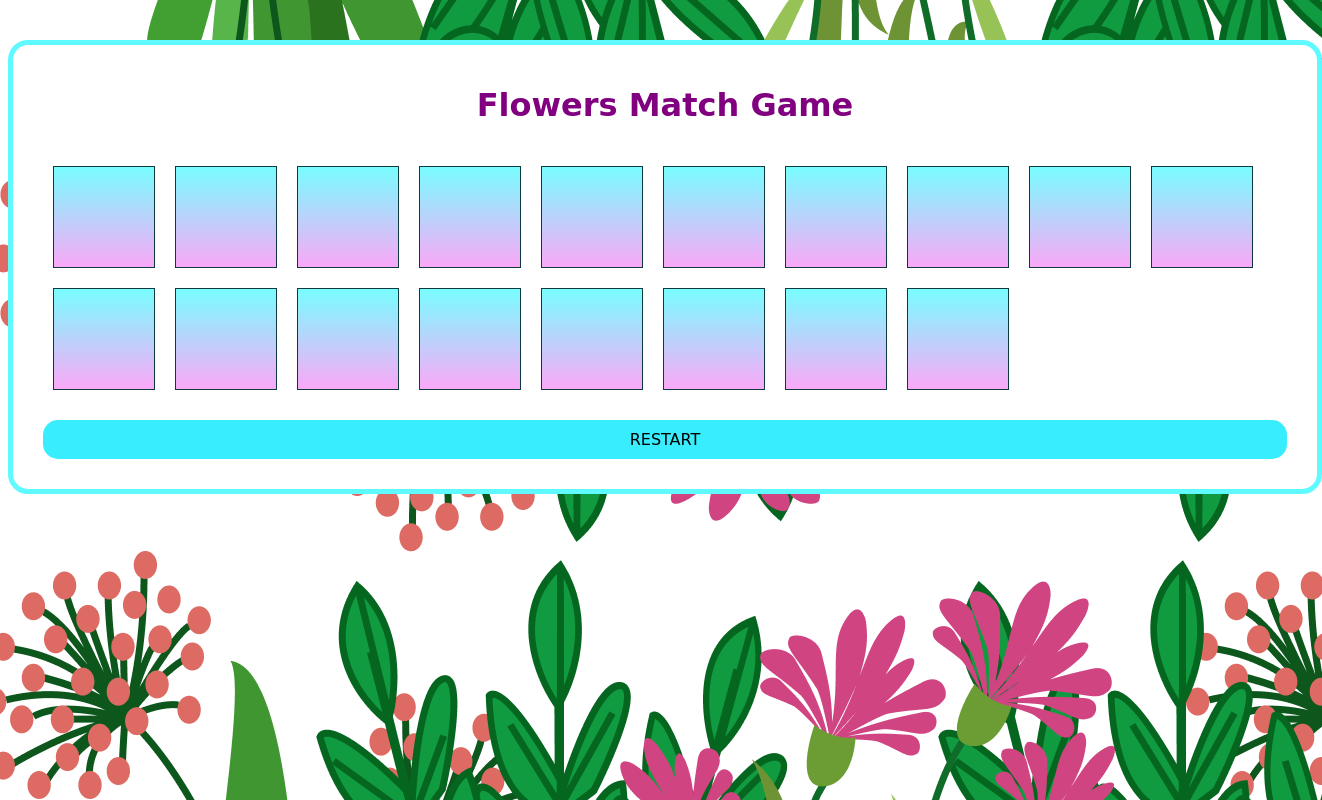
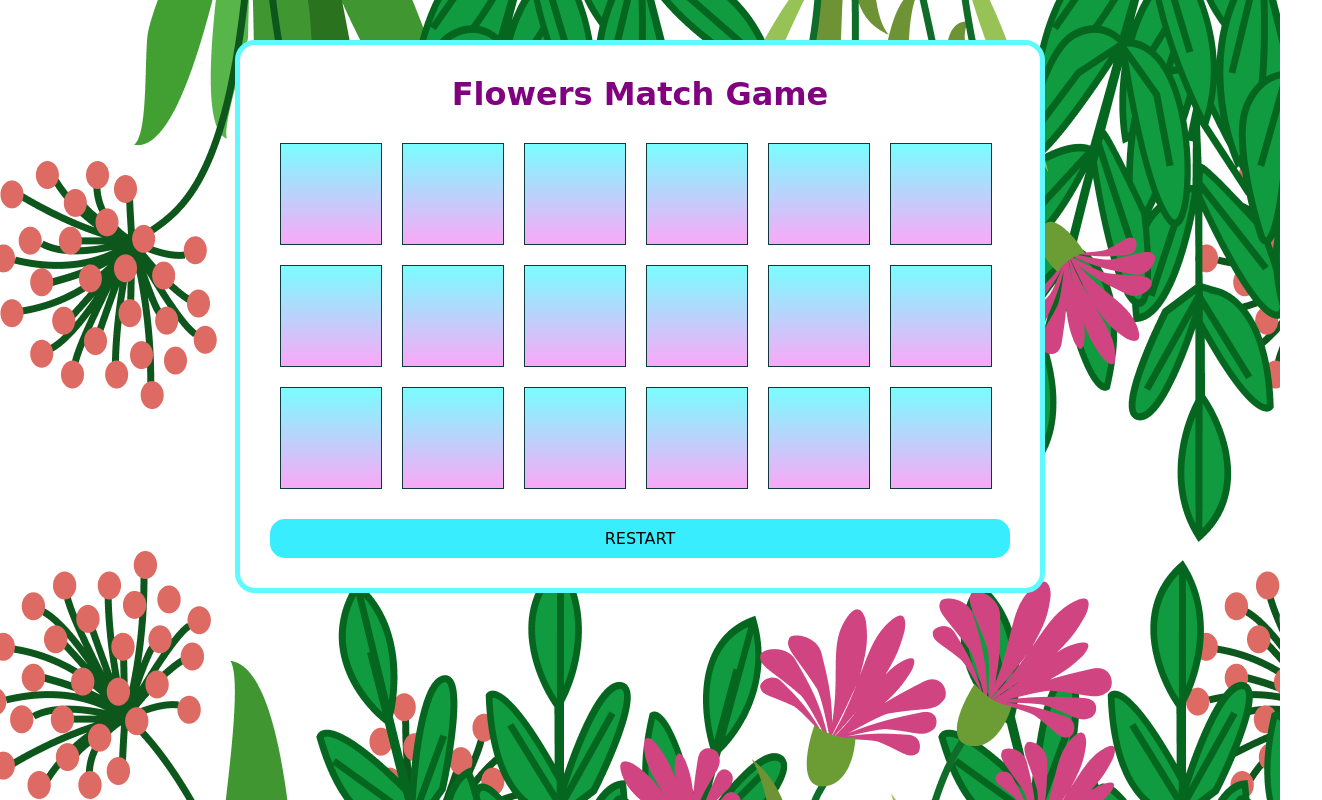
Before and after one commit to Alle024gg/Match-Game, a plain HTML site: page index.html in a window 1280 px wide. Shown: the whole page, 1322 px wide, since content can reach past the window. Drawn offline with nearby package versions, Linux system fonts and the light colour scheme; a web font is replaced by a local one.

Commit message:
save change

```diff
--- a/index.html
+++ b/index.html
@@ -27,13 +27,14 @@
       h1 {
         font-family: "Sniglet", cursive;
         color: purple;
+        margin: 10px;
       }
 
       #game-wrapper {
         margin: auto;
         margin-top: 40px;
         padding: 20px;
-        width: 100%;
+        width: 760px;
         background-color: white;
         border-radius: 20px;
         border: 5px solid rgb(94, 250, 255);
```
